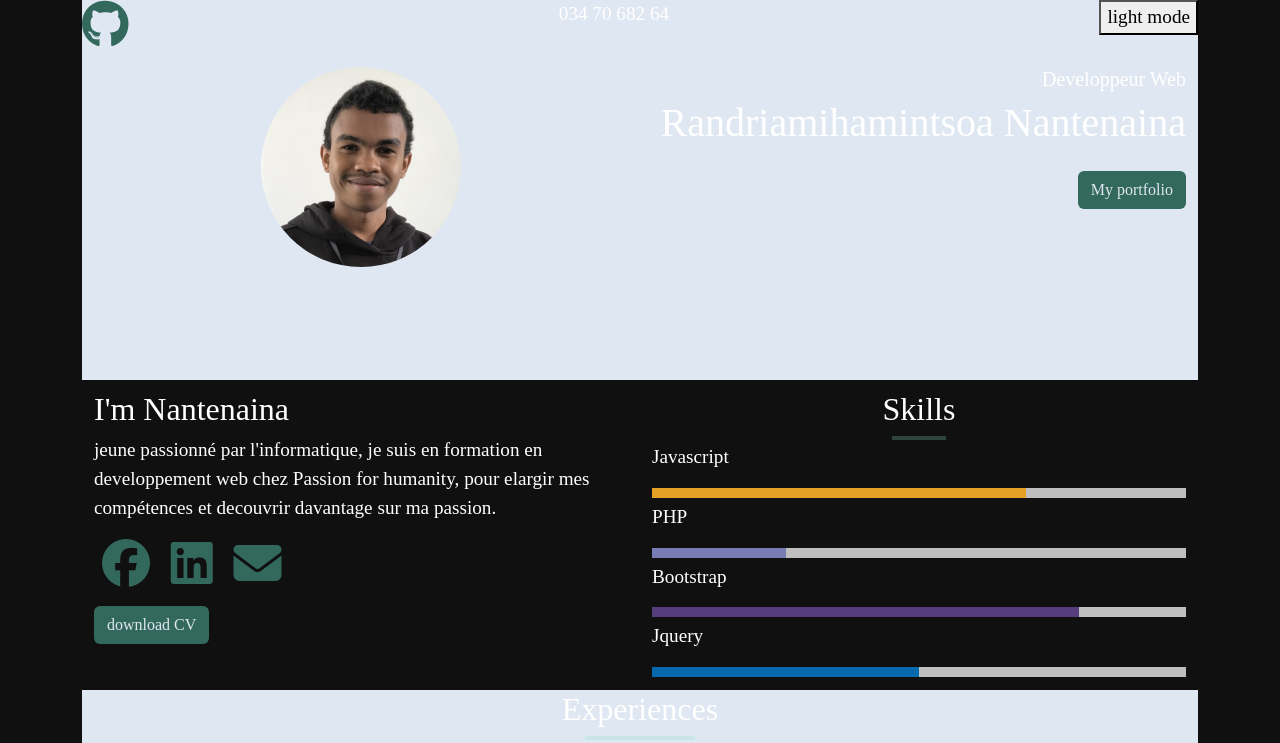
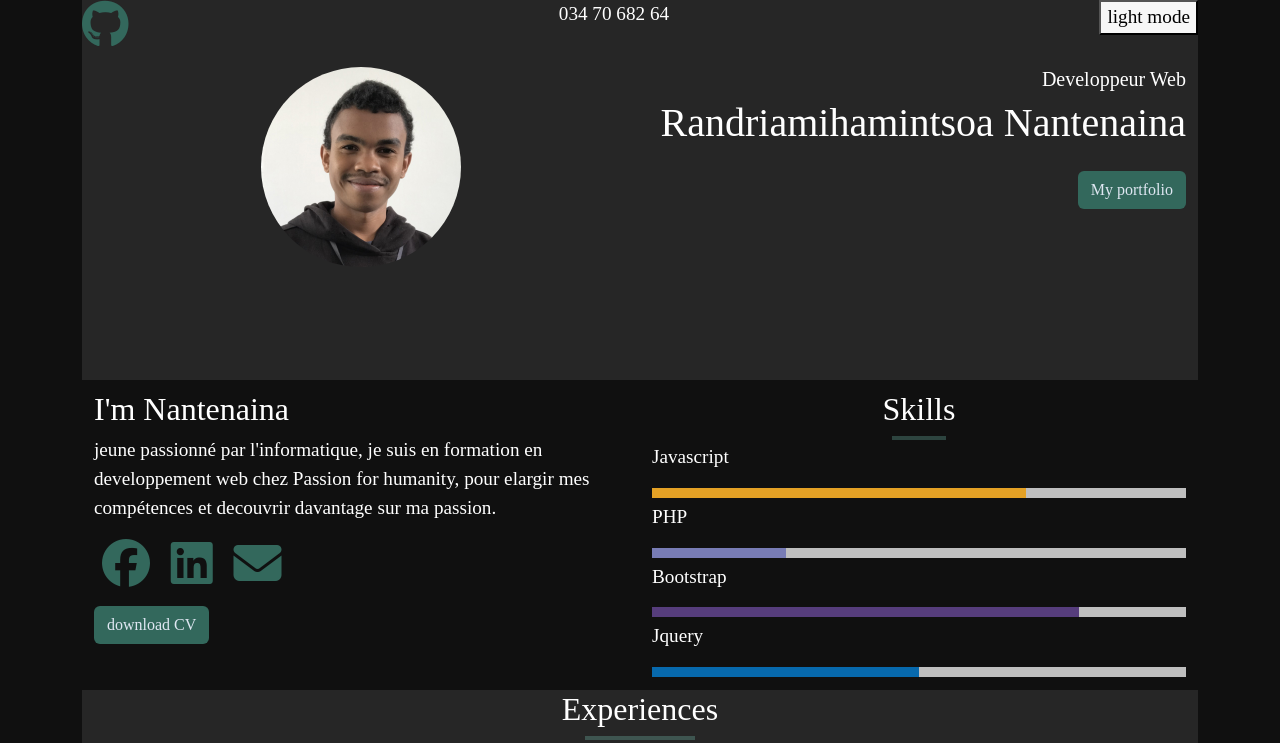
Before and after one commit to Nathanwalker28/portfolio, a website: page index.html in a window 1280 px wide. Both pictures are taken after a click on the button "dark mode". Shown: the top 743 px of the page. Drawn offline with nearby package versions, Linux system fonts and the light colour scheme.

Commit message:
insert modif

```diff
--- a/assets/script.js
+++ b/assets/script.js
@@ -89,14 +89,43 @@ document.getElementById('list_education').innerHTML = listItemEducation;
 // document.getElementById('list_skills').innerHTML = listItemSkills;
 
 
+
 $(document).on("click", ".button_mode", function() {
+
     if ($(".button_mode").text() === "dark mode") {
         $(".button_mode").text("light mode");
+        $(".button_mode").css({
+            color : "#000",
+            background : "#f7f7f7"
+        })
         $("body").css({
             background : "#101010",
-            color : "#fff"
+            color : "#fff",
+            transition : "ease-out 1s"
+        })
+        $('.hero').css({
+            background : "#262626"
+        })
+        $('.experiences').css({
+            background : "#262626"
         })
     } else {
+        $(".button_mode").css({
+            color : "#f7f7f7",
+            background : "#000",
+            transition : "ease-out 1s"
+        })
         $(".button_mode").text("dark mode");
+        $("body").css({
+            background : "#f7f7f7",
+            color : "#101010",
+            transition : "ease .5s"
+        })
+        $('.hero').css({
+            background: "#DFE7F2",
+        })
+        $('.experiences').css({
+            background: "#DFE7F2",
+        })
     }
 });
--- a/assets/style.css
+++ b/assets/style.css
@@ -5,7 +5,10 @@ body{
     font-size: 1.2em;
 }
 
-
+.button_mode {
+    color: #f7f7f7;
+    background: #000;
+}
 hr {
     width: 10%;
     margin: 0.5% auto;
--- a/index.html
+++ b/index.html
@@ -15,7 +15,7 @@
             <ul class="menu">
                 <li><a href="" id="github" target="_blank"><i class="fa-brands fa-github"></i></a> </li>
                 <li>034 70 682 64</li>
-                <li><button class="button_mode">dark mode</button></li>
+                <li><button class="button_mode button_light">dark mode</button></li>
             </ul>
             <div class="container">
                 <div class="row">
```
